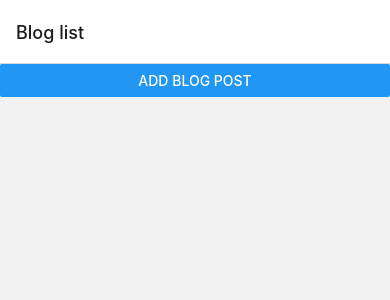
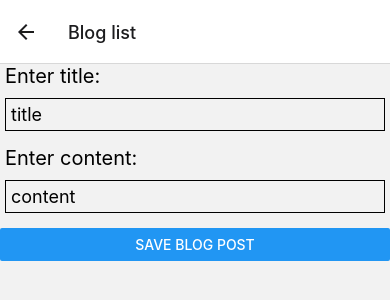
Before and after one commit to sepidsoroush/blog-mobile-app, a React Native app: screen /Create in a window 390 px wide. Shown: the top 300 px of the page. Built offline with nearby package versions, Linux system fonts and the light colour scheme.

Commit message:
add "create new blog post" screen

```diff
--- a/App.js
+++ b/App.js
@@ -4,7 +4,7 @@
 
 import { Provider } from "./src/context/BlogContext";
 
-import IndexScreen from "./src/screens/IndexScreen";
+import HomeScreen from "./src/screens/HomeScreen";
 import ShowScreen from "./src/screens/ShowScreen";
 import CreateScreen from "./src/screens/CreateScreen";
 import EditScreen from "./src/screens/EditScreen";
@@ -15,10 +15,10 @@
   return (
     <NavigationContainer>
       <Stack.Navigator screenOptions={{ headerTitle: "Blog list" }}>
-        <Stack.Screen name="IndexScreen" component={IndexScreen} />
-        <Stack.Screen name="ShowScreen" component={ShowScreen} />
-        <Stack.Screen name="CreateScreen" component={CreateScreen} />
-        <Stack.Screen name="EditScreen" component={EditScreen} />
+        <Stack.Screen name="Home" component={HomeScreen} />
+        <Stack.Screen name="Show" component={ShowScreen} />
+        <Stack.Screen name="Create" component={CreateScreen} />
+        <Stack.Screen name="Edit" component={EditScreen} />
       </Stack.Navigator>
     </NavigationContainer>
   );
--- a/src/context/BlogContext.js
+++ b/src/context/BlogContext.js
@@ -8,7 +8,8 @@
         ...state,
         {
           id: Math.floor(Math.random() * 99999),
-          title: `Blog Post #${state.length + 1}`,
+          title: action.payload.title,
+          content: action.payload.content,
         },
       ];
     case "DELETE":
@@ -20,8 +21,9 @@
 };
 
 const addBlogPost = (dispatch) => {
-  return () => {
-    dispatch({ type: "CREATE" });
+  return (title, content, callback) => {
+    dispatch({ type: "CREATE", payload: { title, content } });
+    callback();
   };
 };
 
--- a/src/screens/CreateScreen.js
+++ b/src/screens/CreateScreen.js
@@ -1,9 +1,53 @@
-import React from "react";
-import { StyleSheet, Text } from "react-native";
+import React, { useState, useContext } from "react";
+import { StyleSheet, Text, View, TextInput, Button } from "react-native";
+import { Context } from "../context/BlogContext";
+import { useNavigation } from "@react-navigation/native";
 
 const CreateScreen = () => {
-  return <Text style={styles.info}>Create Screen</Text>;
+  const [title, setTitle] = useState("");
+  const [content, setContent] = useState("");
+  const { addBlogPost } = useContext(Context);
+  const navigation = useNavigation();
+
+  return (
+    <View>
+      <Text style={styles.label}>Enter title:</Text>
+      <TextInput
+        value={title}
+        placeholder="title"
+        style={styles.input}
+        onChangeText={(text) => setTitle(text)}
+      />
+      <Text style={styles.label}>Enter content:</Text>
+      <TextInput
+        value={content}
+        placeholder="content"
+        style={styles.input}
+        onChangeText={(text) => setContent(text)}
+      />
+      <Button
+        title="Save Blog Post"
+        onPress={() =>
+          addBlogPost(title, content, () => navigation.navigate("Home"))
+        }
+      />
+    </View>
+  );
 };
-const styles = StyleSheet.create({});
+const styles = StyleSheet.create({
+  input: {
+    fontSize: 18,
+    borderWidth: 1,
+    borderColor: "black",
+    marginBottom: 15,
+    padding: 5,
+    margin: 5,
+  },
+  label: {
+    fontSize: 20,
+    marginBottom: 5,
+    marginLeft: 5,
+  },
+});
 
 export default CreateScreen;
--- a/src/screens/IndexScreen.js
+++ b/src/screens/HomeScreen.js
@@ -1,6 +1,5 @@
-import React, { useContext } from "react";
+import React, { useContext, useLayoutEffect } from "react";
 import {
-  Button,
   FlatList,
   StyleSheet,
   Text,
@@ -11,20 +10,29 @@
 import { FontAwesome } from "@expo/vector-icons";
 import { Context } from "../context/BlogContext";
 
-const IndexScreen = () => {
-  const { state, addBlogPost, deleteBlogPost } = useContext(Context);
+const HomeScreen = () => {
+  const { state, deleteBlogPost } = useContext(Context);
   const navigation = useNavigation();
+
+  useLayoutEffect(() => {
+    navigation.setOptions({
+      headerRight: () => (
+        <TouchableOpacity onPress={() => navigation.navigate("Create")}>
+          <FontAwesome name="plus" size={24} color="black" />
+        </TouchableOpacity>
+      ),
+    });
+  }, [navigation]);
 
   return (
     <View>
-      <Button title="Add Blog Post" onPress={addBlogPost} />
       <FlatList
         data={state}
         keyExtractor={(data) => data.id}
         renderItem={({ item }) => {
           return (
             <TouchableOpacity
-              onPress={() => navigation.navigate("ShowScreen", { id: item.id })}
+              onPress={() => navigation.navigate("Show", { id: item.id })}
             >
               <View style={styles.row}>
                 <Text style={styles.title}>{item.title}</Text>
@@ -39,6 +47,7 @@
     </View>
   );
 };
+
 const styles = StyleSheet.create({
   row: {
     flexDirection: "row",
@@ -56,4 +65,4 @@
   },
 });
 
-export default IndexScreen;
+export default HomeScreen;
--- a/src/screens/ShowScreen.js
+++ b/src/screens/ShowScreen.js
@@ -1,5 +1,5 @@
 import React, { useContext } from "react";
-import { StyleSheet, Text } from "react-native";
+import { StyleSheet, Text, View } from "react-native";
 import { Context } from "../context/BlogContext";
 
 const ShowScreen = ({ route }) => {
@@ -7,7 +7,12 @@
   const { state } = useContext(Context);
   const blogPost = state.find((item) => item.id === id);
 
-  return <Text>{blogPost.title}</Text>;
+  return (
+    <View>
+      <Text>{blogPost.title}</Text>
+      <Text>{blogPost.content}</Text>
+    </View>
+  );
 };
 const styles = StyleSheet.create({});
 
```
